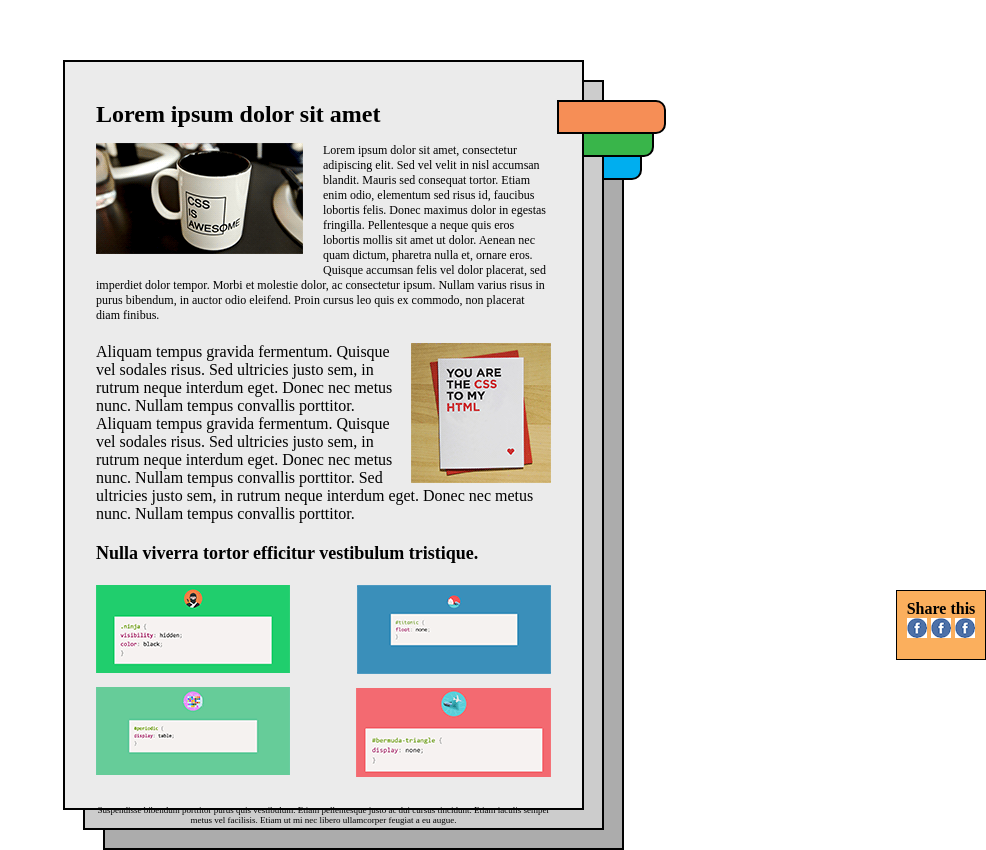
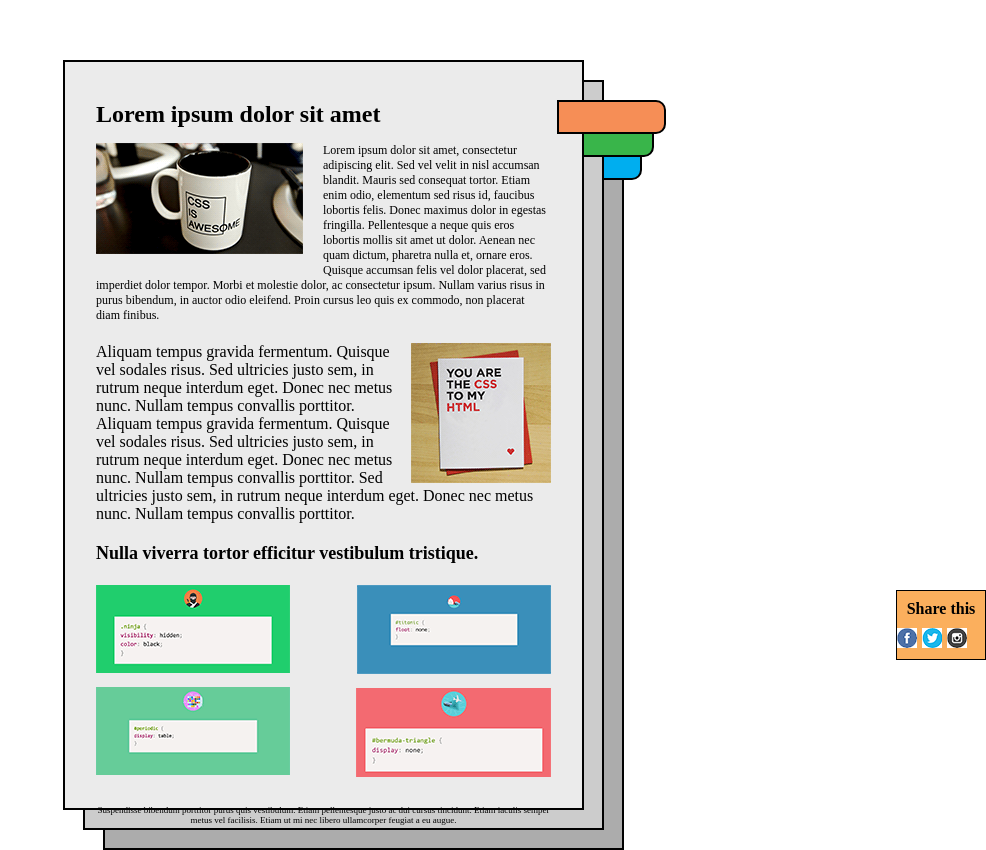
Before and after one commit to SergZakharov/Floats-position-task, a plain HTML site: page index.html in a window 1280 px wide. Shown: the part 140-990 px from the top of the page, without its empty margins (294-1280 px from the left). Drawn offline with Linux system fonts and the light colour scheme.

Commit message:
fix labels, add fixed aside, clear flow after images\

```diff
--- a/css/style.css
+++ b/css/style.css
@@ -1,7 +1,7 @@
 *                       { margin: 0;
                           padding: 0;
                           font-family: Myriad Pro;}
-@@font-face             { font-family: Myriad Pro;}
+@font-face              { font-family: Myriad Pro;}
 
 body                    { height: 2000px;}
 
@@ -49,7 +49,7 @@ article                 { position: absolute; width: 455px; /*455+31+2+31+2*=521
                           width: 105px;
                           height: 30px;
                           border: 2px solid black;}
-aside                   { position: fixed;
+nav                     { position: fixed;
                           bottom: 0px;
                           right: 0px;
                           border: 1px solid black;
@@ -84,9 +84,15 @@ article:nth-of-type(1) { top: 20px;
 article:nth-of-type(1) .page_label { top: 44px;
                          left: 428px;
                          background-color: #00aeef;}
-.bottom_images img     {margin: 14px 0 0 0;}
+.bottom_images img     { margin: 14px 0 0 0;}
 .bottom_images::after  { content: ".";
                          clear: both;
                          display: block;
                          height: 0;
-                        visibility: hidden;}
+                         visibility: hidden;}
+.get_social            { margin:10px 0 0 0 ;
+                         height:20px;}
+.get_social>.choice    { margin: 0 5px 0 0;
+                         height: 20px;
+                         display: block;
+                         float: left;}
--- a/index.html
+++ b/index.html
@@ -78,14 +78,14 @@
         </article>
       </section>
 
-      <aside>
-        <h3>Share this</h3>
-        <img src="img/Facebook.png" alt="Facebook">
-        <img src="img/Facebook.png" alt="Facebook">
-        <img src="img/Facebook.png" alt="Facebook">
-
-      </aside>
+             <nav>
+             <h3>Share this</h3>
+             <ul class="get_social">
+                 <li class="choice"><img src="img/Facebook.png" alt="Facebook">
+                 <li class="choice"><img src="img/Tweet.png" alt="Twitter">
+                 <li class="choice"><img src="img/Inst.png" alt="Instagramm">
+             </ul>
+             </nav>
 
     </body>
-
 </html>
```
